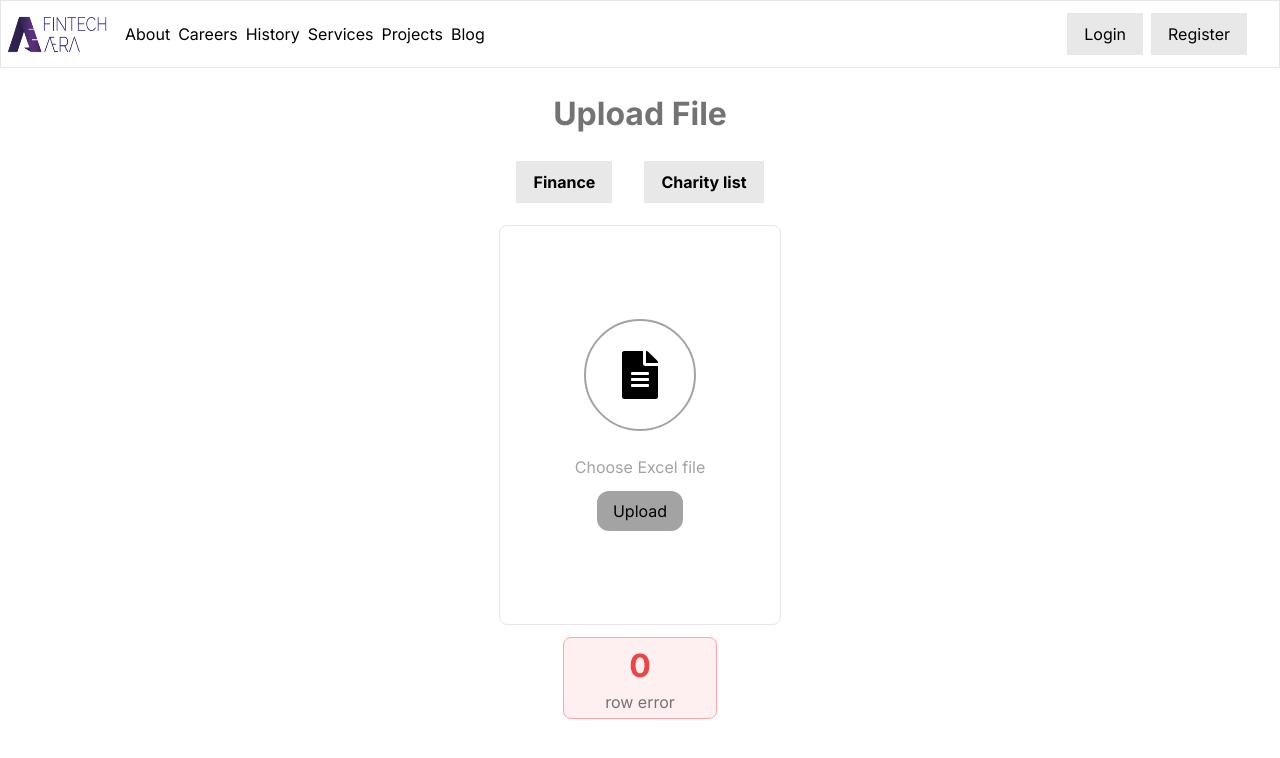
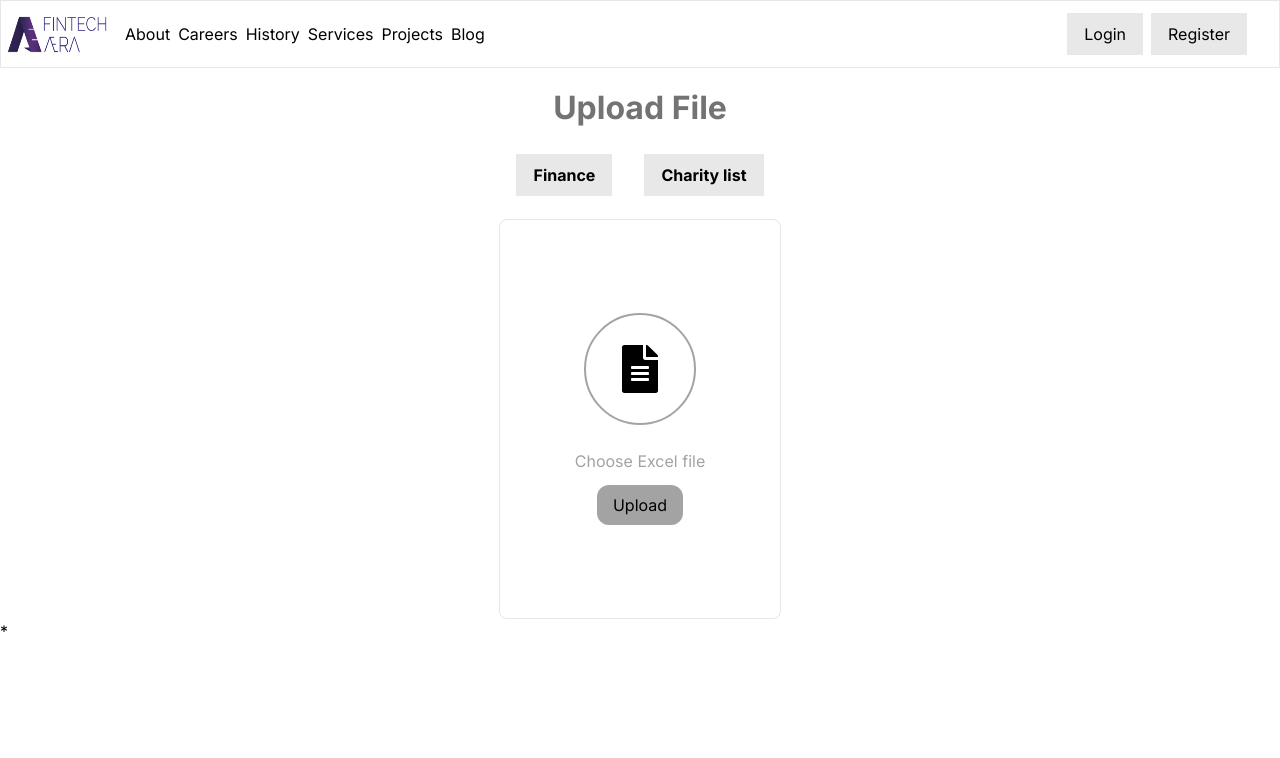
Before and after one commit to Maheendran/FintechProject, a Next.js app: page /upload in a window 1280 px wide. Shown: the top 758 px of the page. Built offline with nearby package versions, Linux system fonts and the light colour scheme.

Commit message:
upload page completed

```diff
--- a/src/app/upload/page.tsx
+++ b/src/app/upload/page.tsx
@@ -85,7 +85,7 @@ const page = () => {
           <Navbar />
         </div>
 
-        <p className="text-[2rem]  text-neutral-500 mb-2 font-bold text-center mt-[1.4rem]">
+        <p className="text-[2rem]  text-neutral-500 mb-2 font-bold text-center mt-[1rem]">
           Upload File
         </p>
         <div className="w-fit my-[1.4rem] mx-auto flex flex-end">
@@ -151,18 +151,18 @@ const page = () => {
             </button>
           </div>
         </div>
-        {/* {errorPopup && ( */}
+        {errorPopup && (
           <div
             className="border mx-auto rounded-lg bg-red-100/50 mt-[.75rem] p-1
                  lg:w-[12%] h-fit  border-red-300 text-center"
           >
-            <p className="text-[2rem] text-red-500 font-bold my-auto">
+            <p className="text-[1.5rem] text-red-500 font-bold my-auto">
               {inCompleteData}
             </p>
-            <p className="text-[1rem] my-auto text-neutral-500">row error</p>
+            <p className="text-[0.9rem] my-auto text-neutral-500">row error</p>
 
           </div>
-        {/* )} */}
+         )} *
       </div>
     </>
   );
```
